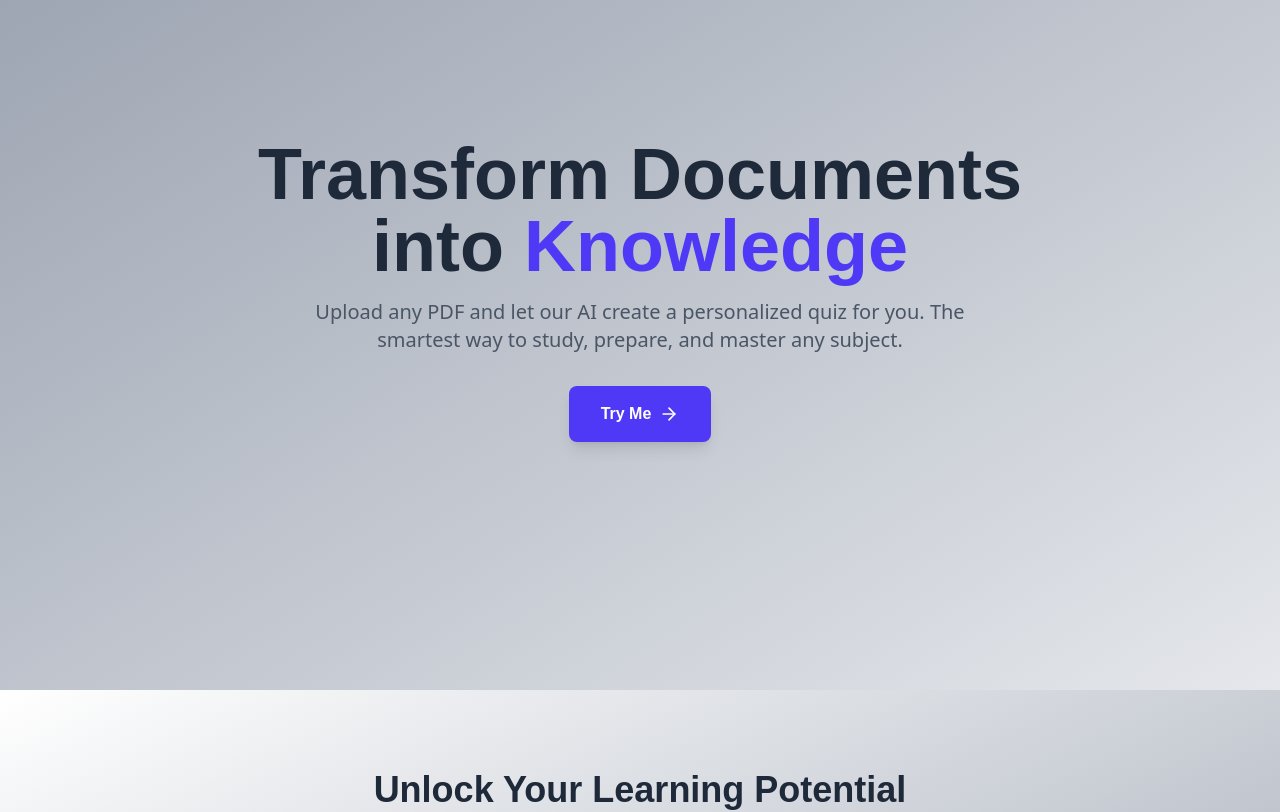
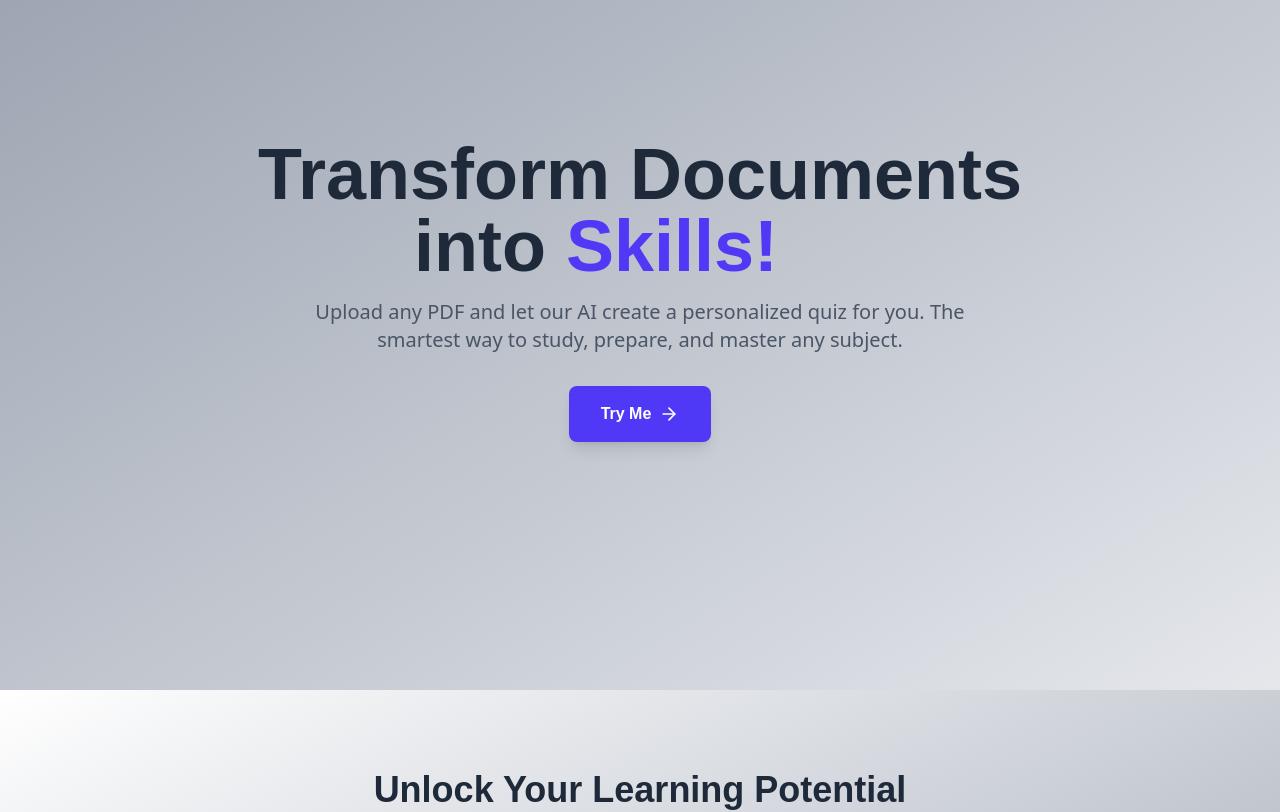
Before and after one commit to ArinPandey/QUIZORA-AI-Quiz-App, a React (Vite) app in the folder frontend/: page / in a window 1280 px wide. Shown: the part 2540-3352 px from the top of the page. Built offline with nearby package versions, Linux system fonts and the light colour scheme; a web font is replaced by a local one.

Commit message:
style: add stabilized typewriter effect to hero section

```diff
--- a/frontend/package.json
+++ b/frontend/package.json
@@ -19,6 +19,7 @@
     "react-hot-toast": "^2.6.0",
     "react-redux": "^9.2.0",
     "react-router-dom": "^7.9.3",
+    "react-simple-typewriter": "^5.0.1",
     "tailwindcss": "^4.1.13"
   },
   "devDependencies": {
--- a/frontend/src/App.jsx
+++ b/frontend/src/App.jsx
@@ -10,7 +10,7 @@ import ForgotPassword from "./pages/ForgotPassword";
 import ResetPassword from "./pages/ResetPassword";
 import InstantQuiz from "./pages/InstantQuiz";
 
-// Import the components we need to protect and add
+// Importing the components we need to protect and add
 import QuizPage from './pages/QuizPage';
 import DashboardPage from './pages/DashboardPage';
 import ProtectedRoute from './components/core/ProtectedRoute';
@@ -60,6 +60,7 @@ export default App;
 
 
 
+
 // import React from 'react';
 // import { Toaster } from 'react-hot-toast';
 // import Navbar from './components/common/Navbar';
--- a/frontend/src/components/common/Navbar.jsx
+++ b/frontend/src/components/common/Navbar.jsx
@@ -6,25 +6,25 @@ import { logout } from '../../operations/authAPI';
 import { setNavbarMenuOpen } from '../../redux/slices/uiSlice';
 
 const Navbar = () => {
-  // 1. Manages header transparency based on how far the user has scrolled.
+  // Manages header transparency based on how far the user has scrolled.
   const [isScrolled, setIsScrolled] = useState(false);
 
-  // 2. Controls whether the central "Hi, Name" dropdown menu is open or closed.
+  // Controls whether the central "Hi, Name" dropdown menu is open or closed.
   const isMenuOpen = useSelector((state) => state.ui.isNavbarMenuOpen);
 
-  // 3. Accesses authentication token and user profile data from the Redux store.
+  // Accesses authentication token and user profile data from the Redux store.
   const { token, user } = useSelector((state) => state.auth);
 
-  // 4. Sets up tools for triggering Redux actions and handling page navigation.
+  // Sets up tools for triggering Redux actions and handling page navigation.
   const dispatch = useDispatch();
   const navigate = useNavigate();
 
-  // 5. Creates a reference to the dropdown container to detect clicks outside of it.
+  // Creates a reference to the dropdown container to detect clicks outside of it.
   const menuRef = useRef(null);
 
   const toggleMenu = () => dispatch(setNavbarMenuOpen(!isMenuOpen));
 
-  // 6. Automatically closes the dropdown menu if a user clicks anywhere else on the page.
+  // Automatically closes the dropdown menu if a user clicks anywhere else on the page.
   useEffect(() => {
     // const handleClickOutside = (event) => {
     //   if (menuRef.current && !menuRef.current.contains(event.target)) setIsMenuOpen(false);
@@ -38,7 +38,7 @@ const Navbar = () => {
     return () => document.removeEventListener('mousedown', handleClickOutside);
   }, [dispatch]);
 
-  // 7. Listens for window scrolling to update the Navbar background styling dynamically.
+  // Listens for window scrolling to update the Navbar background styling dynamically.
   useEffect(() => {
     const handleScroll = () => setIsScrolled(window.scrollY > 50);
     window.addEventListener('scroll', handleScroll);
@@ -46,27 +46,27 @@ const Navbar = () => {
   }, []);
 
   return (
-    // 8. The main header wrapper that changes color and border when the user scrolls.
+    // The main header wrapper that changes color and border when the user scrolls.
     <header className={`backdrop-blur-md sticky top-0 z-50 transition-all duration-300 ${
       isScrolled ? 'bg-white/95 border-b border-gray-200 shadow-sm' : 'bg-white/10 border-b border-white/20'
     }`}>
-      {/* 9. The navigation container that aligns the logo, center menu, and right-side links. */}
+      {/*The navigation container that aligns the logo, center menu, and right-side links. */}
       <nav className="container mx-auto px-6 py-3 flex justify-between items-center">
 
-        {/* 10. Left Section: Interactive Brand logo that links back to the landing page. */}
+        {/* Left Section: Interactive Brand logo that links back to the landing page. */}
         <Link to="/" className={`flex items-center space-x-2 text-xl font-bold transition-colors ${isScrolled ? 'text-gray-900' : 'text-white'}`}>
           <BrainCircuit className="h-7 w-7 text-indigo-400" />
           <span>Quizora</span>
         </Link>
 
-        {/* 11. Center Section: The personalized "Hi" pill that opens the quiz selection menu. */}
+        {/* Center Section: The personalized "Hi" pill that opens the quiz selection menu. */}
         <div className="hidden md:flex flex-grow justify-center relative" ref={menuRef}>
           {token && user && (
             <>
-              {/* 12. The button trigger for the dropdown, displaying the logged-in user's first name. */}
+              {/* The button trigger for the dropdown, displaying the logged-in user's first name. */}
               <button
                 onClick={toggleMenu}
-                className={`flex items-center space-x-2 text-base font-medium px-5 py-2 rounded-full border shadow-sm transition-all ${
+                className={`flex items-center space-x-2 text-base font-medium px-5 py-2 rounded-full cursor-pointer border shadow-sm transition-all ${
                   isScrolled ? 'text-gray-700 bg-orange-300 border-orange-100' : 'text-black bg-white/10 border-white/20'
                 }`}
               >
@@ -74,9 +74,9 @@ const Navbar = () => {
                 <ChevronDown size={14} className={`transition-transform duration-200 ${isMenuOpen ? 'rotate-180' : ''}`} />
               </button>
 
-              {/* 13. The actual dropdown list containing links to PDF Quiz and the new Instant Quiz features. */}
+              {/* The actual dropdown list containing links to PDF Quiz and the new Instant Quiz features. */}
               {isMenuOpen && (
-                <div className="absolute top-full mt-3 w-60 h-28 bg-white/80 rounded-xl shadow-xl border border-gray-100 py-2">
+                <div className="absolute top-full mt-3 w-60 h-28 bg-white/80 rounded-xl shadow-xl border border-gray-100 py-2 cursor-pointer">
                   <Link to="/dashboard" onClick={() => setIsMenuOpen(false)} className="flex items-center mt-1/3 px-4 py-3 text-sm text-gray-700 hover:bg-orange-50 hover:text-orange-600">
                     <FileText size={16} className="mr-3" /> PDF Quiz
                   </Link>
@@ -89,18 +89,18 @@ const Navbar = () => {
           )}
         </div>
 
-        {/* 14. Right Section: Context-aware links for logging in, signing up, or logging out. */}
+        {/*Right Section: Context-aware links for logging in, signing up, or logging out. */}
         <div className="flex items-center space-x-6">
           {token === null ? (
-            // 15. Links shown to guests, including a highlighted "Sign Up" button.
+            // Links shown to guests, including a highlighted "Sign Up" button.
             <>
               <NavLink to="/quiz" className={({ isActive }) => `text-sm transition-colors ${isScrolled ? 'text-gray-600' : 'text-gray-300'} ${isActive ? 'text-indigo-400 font-semibold' : ''}`}>Try Me</NavLink>
               <NavLink to="/login" className={({ isActive }) => `text-sm transition-colors ${isScrolled ? 'text-gray-600' : 'text-gray-300'} ${isActive ? 'text-indigo-400 font-semibold' : ''}`}>Login</NavLink>
               <NavLink to="/signup" className={`px-5 py-2 rounded-md text-sm font-semibold ${isScrolled ? 'bg-indigo-600 text-white' : 'bg-white/20 text-white'}`}>Sign Up</NavLink>
             </>
           ) : (
-            // 16. The logout button that clears the user session and redirects to the home page.
-            <button onClick={() => dispatch(logout(navigate))} className="flex items-center space-x-2 px-5 py-2 rounded-md text-sm font-semibold bg-red-500 text-white hover:bg-red-600 transition-all">
+            // The logout button that clears the user session and redirects to the home page.
+            <button onClick={() => dispatch(logout(navigate))} className="flex items-center space-x-2 px-5 py-2 rounded-md text-sm font-semibold bg-red-500 text-white hover:bg-red-600 transition-all cursor-pointer">
               <LogOut size={18} />
               <span>Logout</span>
             </button>
--- a/frontend/src/pages/LandingPage.jsx
+++ b/frontend/src/pages/LandingPage.jsx
@@ -3,11 +3,12 @@ import { Link } from 'react-router-dom';
 import { ArrowRight, FileText, UserCheck, Trophy } from 'lucide-react';
 import { useSelector } from 'react-redux'; // Pull auth state
 
+import { Typewriter } from 'react-simple-typewriter';
 
 // Importing the local video file
 import heroVideo from '../assets/a_bit_longer_the_video_is_ama.mp4';
 
-// Register the GSAP plugin once
+// Register the GSAP plugin
 gsap.registerPlugin(ScrollTrigger);
 
 const LandingPage = () => {
@@ -133,7 +134,18 @@ const LandingPage = () => {
       <div className="min-h-screen flex items-center justify-center bg-gradient-to-br from-gray-400 to-gray-200 p-6">
         <div className="text-center max-w-4xl mx-auto">
           <h1 className="text-5xl md:text-7xl font-extrabold text-gray-800 animate-fade-in-down">
-            Transform Documents into <span className="text-indigo-600">Knowledge</span>
+            Transform Documents into{" "}
+            <span className="text-indigo-600 inline-block min-w-[300px] text-left">
+              <Typewriter
+                words={["Knowledge!", "Quizzes!", "Skills!", "Confidence!"]}
+                loop={0}
+                cursor
+                cursorStyle=" "
+                typeSpeed={90}
+                deleteSpeed={0}
+                delaySpeed={1500}
+              />
+            </span>
           </h1>
           <p className="mt-4 text-lg md:text-xl text-gray-600 font-sans max-w-2xl mx-auto animate-fade-in-up" style={{ animationDelay: '0.5s' }}>
             Upload any PDF and let our AI create a personalized quiz for you. The smartest way to study, prepare, and master any subject.
```
Also changed, not shown: frontend/NotesFront.txt (added), frontend/src/main.jsx (line endings or trailing spaces), 1 other file (tests, documents, lock files or other folders).
